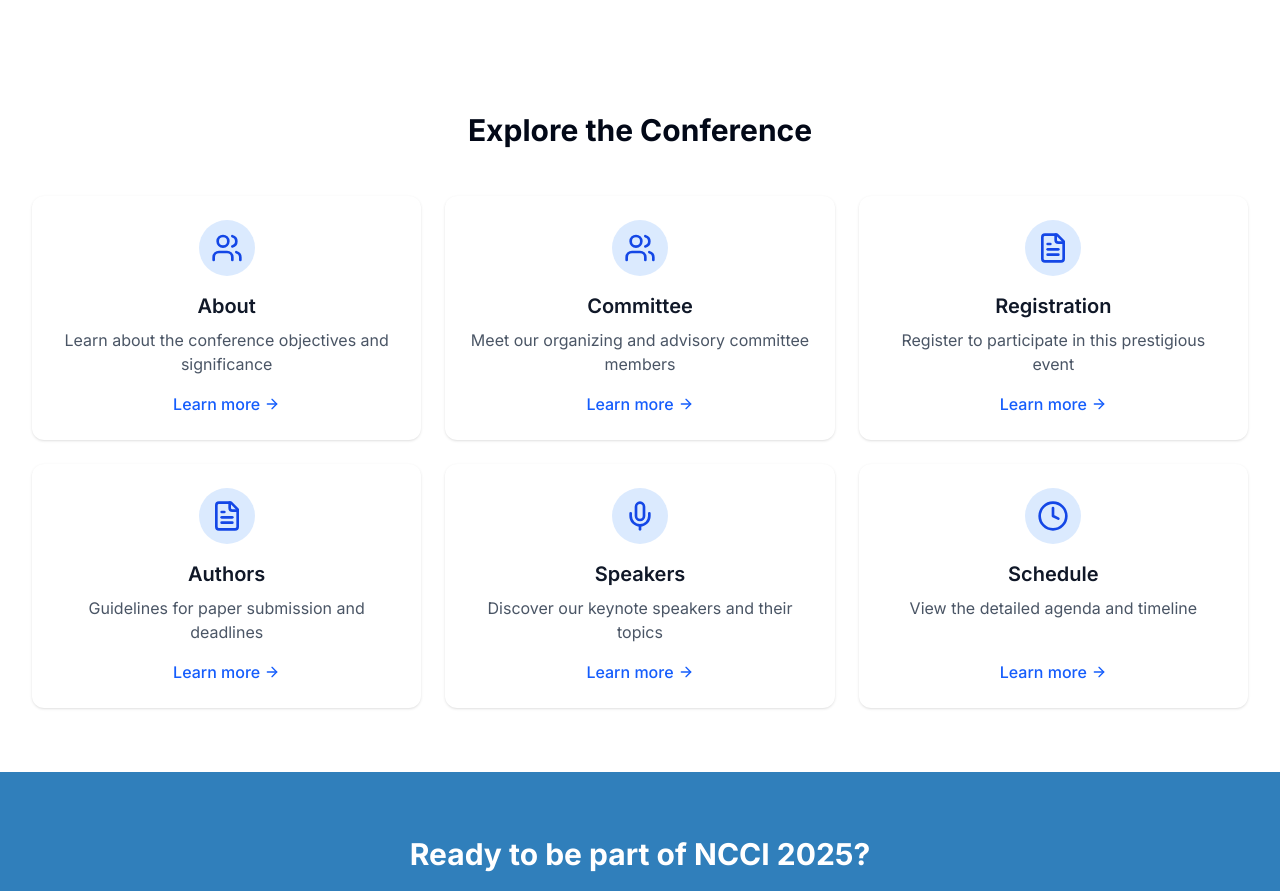
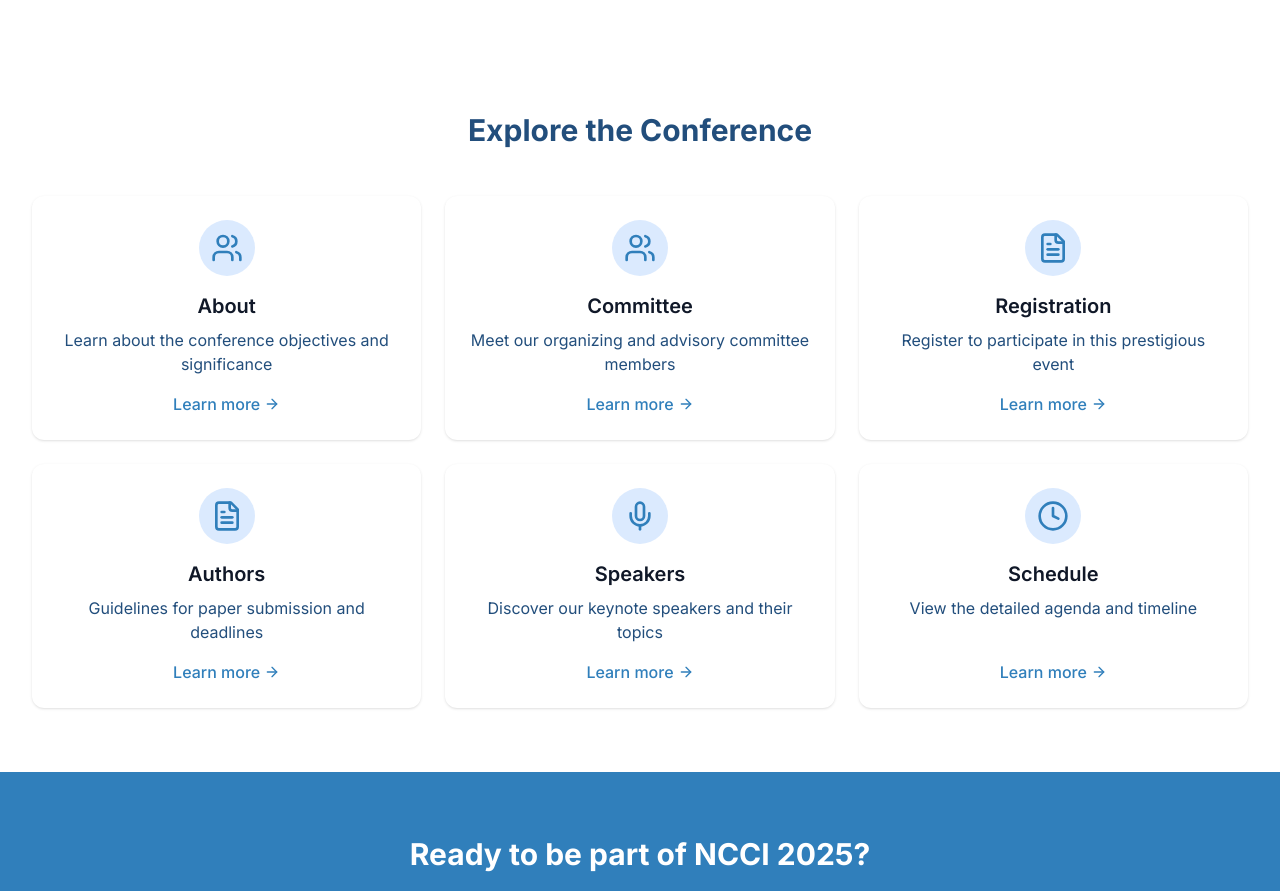
Before and after one commit to kucc1997/ncci-website, a Next.js app: page / in a window 1280 px wide. Shown: the part 1169-2060 px from the top of the page. Built offline with nearby package versions, Linux system fonts and the light colour scheme.

Commit message:
chore: update colors in Explore the Conference section

```diff
--- a/src/app/page.tsx
+++ b/src/app/page.tsx
@@ -105,7 +105,7 @@ export default function Home() {
 			{/* Key Sections */}
 			<section className="py-16">
 				<div className="container px-4 md:px-6">
-					<h2 className="text-3xl font-bold text-center mb-12">
+					<h2 className="text-3xl font-bold text-center mb-12 text-[var(--bg-accent)]">
 						Explore the Conference
 					</h2>
 					<div className="grid grid-cols-1 md:grid-cols-2 lg:grid-cols-3 gap-6">
@@ -149,14 +149,14 @@ export default function Home() {
 								href={`/${item.title.toLowerCase()}`}
 								className="group bg-white rounded-xl shadow-sm hover:shadow-md transition-all p-6 flex flex-col items-center text-center"
 							>
-								<div className="bg-blue-100 text-blue-700 p-3 rounded-full mb-4">
+								<div className="bg-blue-100 text-[var(--bg-accent2)] p-3 rounded-full mb-4">
 									{item.icon}
 								</div>
 								<h3 className="text-xl font-semibold text-gray-900 mb-2">
 									{item.title}
 								</h3>
-								<p className="text-gray-600 mb-4">{item.description}</p>
-								<div className="mt-auto flex items-center text-blue-600 font-medium group-hover:text-blue-700">
+								<p className="text-[var(--bg-accent)] mb-4">{item.description}</p>
+								<div className="mt-auto flex items-center text-[var(--bg-accent2)] font-medium group-hover:text-blue-700">
 									Learn more <ArrowRight className="ml-1 h-4 w-4" />
 								</div>
 							</Link>
```
Also changed, not shown: public/kucc-logo.png (renamed from src/kucc-logo.png).
